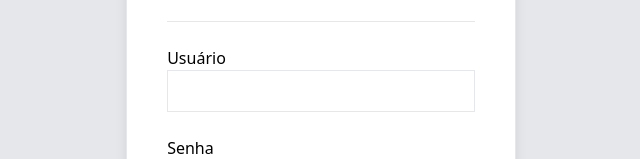
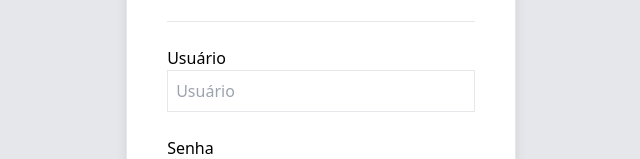
Before and after one commit to iurylemos/store-food-gamer, a Nuxt app: page /login in a window 1280 px wide. Shown: the part 283-442 px from the top of the page, without its empty margins (319-959 px from the left). Built offline with nearby package versions, Linux system fonts and the light colour scheme.

Commit message:
change input login

```diff
--- a/pages/login.vue
+++ b/pages/login.vue
@@ -4,7 +4,7 @@
     <hr />
     <div>
       <label>Usuário</label>
-      <input v-model="login.email" type="text" />
+      <input v-model="login.email" type="text" placeholder="Usuário" />
     </div>
     <div>
       <label>Senha</label>
```
